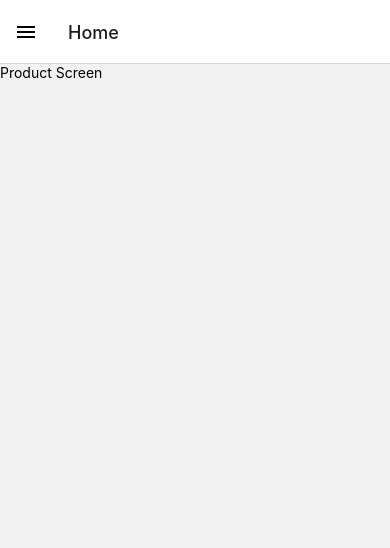
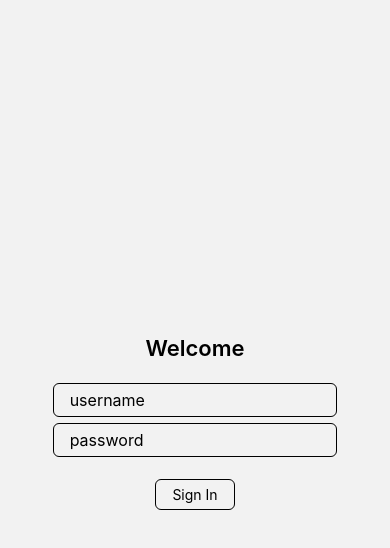
Before and after one commit to EKOLX/e-Shop, a React Native app: screen /Auth in a window 390 px wide. Before the commit this address had no page. Shown: the top 548 px of the page. Built offline with nearby package versions, Linux system fonts and the light colour scheme.

Commit message:
Completed functionalities to auth screen. Updated auth store slice and service and its tests. Updated drawer.

```diff
--- a/package.json
+++ b/package.json
@@ -20,6 +20,8 @@
     "@react-navigation/native": "^6.0.13",
     "@react-navigation/native-stack": "^6.9.1",
     "expo": "~47.0.3",
+    "expo-secure-store": "~12.0.0",
+    "expo-splash-screen": "~0.17.4",
     "expo-status-bar": "~1.4.2",
     "react": "18.1.0",
     "react-dom": "18.1.0",
--- /dev/null
+++ b/src/models/User.ts
@@ -0,0 +1,6 @@
+export default interface User {
+    id: number;
+    username: string;
+    password: string;
+    role: 'customer' | 'admin';
+}
--- a/src/navigation/index.tsx
+++ b/src/navigation/index.tsx
@@ -1,27 +1,69 @@
+import { useEffect } from "react";
+import { SafeAreaView } from "react-native";
 import { NavigationContainer } from "@react-navigation/native";
 import { createNativeStackNavigator } from "@react-navigation/native-stack";
-import { createDrawerNavigator } from "@react-navigation/drawer";
+import {
+  createDrawerNavigator,
+  DrawerContentScrollView,
+  DrawerItem,
+  DrawerItemList,
+} from "@react-navigation/drawer";
+import * as SplashScreen from "expo-splash-screen";
+import { useDispatch, useSelector } from "react-redux";
 
+import { AppState } from "../store/AppState";
+import * as authAction from "../store/actions/auth.action";
 import AuthScreen from "../screens/auth.screen";
 import ProductScreen from "../screens/product.screen";
 import CartScreen from "../screens/cart.screen";
+
+SplashScreen.preventAutoHideAsync();
 
 const Stack = createNativeStackNavigator();
 const Drawer = createDrawerNavigator();
 
 export default function Navigation() {
-  let isAuth = true;
+  const auth = useSelector((state: AppState) => state.auth);
+
+  const dispatch = useDispatch();
+
+  useEffect(() => {
+    (async () => {
+      await dispatch(authAction.checkAuth());
+      SplashScreen.hideAsync();
+    })();
+  }, []);
 
   return (
     <NavigationContainer>
-      {isAuth ? (
-        <Drawer.Navigator>
+      {auth.user ? (
+        <Drawer.Navigator
+          drawerContent={(props) => (
+            <DrawerContentScrollView
+              {...props}
+              contentContainerStyle={{ flex: 1 }}
+            >
+              <SafeAreaView style={{ flex: 1 }}>
+                <DrawerItemList {...props} />
+                <DrawerItem
+                  style={{ marginTop: "auto" }}
+                  label="Sign Out"
+                  onPress={() => dispatch(authAction.signOut())}
+                />
+              </SafeAreaView>
+            </DrawerContentScrollView>
+          )}
+        >
           <Drawer.Screen name="Home" component={ProductScreen} />
           <Drawer.Screen name="Cart" component={CartScreen} />
         </Drawer.Navigator>
       ) : (
         <Stack.Navigator>
-          <Stack.Screen name="Auth" component={AuthScreen} />
+          <Stack.Screen
+            name="Auth"
+            component={AuthScreen}
+            options={{ headerShown: false }}
+          />
         </Stack.Navigator>
       )}
     </NavigationContainer>
--- a/src/screens/auth.screen.tsx
+++ b/src/screens/auth.screen.tsx
@@ -1,9 +1,94 @@
-import { Text, View } from "react-native";
+import { useState } from "react";
+import {
+  SafeAreaView,
+  StyleSheet,
+  Text,
+  TextInput,
+  TouchableOpacity,
+  View,
+} from "react-native";
+import { useDispatch, useSelector } from "react-redux";
+
+import * as authAction from "../store/actions/auth.action";
+import { AppState } from "../store/AppState";
 
 export default function AuthScreen() {
+  const [username, setUsername] = useState("");
+  const [password, setPassword] = useState("");
+
+  const { inProgress, errorMessage } = useSelector(
+    (state: AppState) => state.auth
+  );
+
+  const dispatch = useDispatch();
+
+  const onSignInPress = () => {
+    dispatch(authAction.signIn(username, password));
+  };
+
   return (
-    <View>
-      <Text>Auth Screen</Text>
-    </View>
+    <SafeAreaView style={{ flex: 1 }}>
+      <View style={styles.container}>
+        <Text style={styles.headerText}>Welcome</Text>
+
+        <View style={styles.inputsSection}>
+          <TextInput
+            style={styles.input}
+            placeholder="username"
+            value={username}
+            onChangeText={setUsername}
+          />
+          <TextInput
+            style={styles.input}
+            placeholder="password"
+            secureTextEntry
+            value={password}
+            onChangeText={setPassword}
+          />
+        </View>
+
+        {inProgress && <Text style={{ color: "blue" }}>in progress ...</Text>}
+        {errorMessage && <Text style={{ color: "red" }}>{errorMessage}</Text>}
+
+        <TouchableOpacity
+          style={styles.button}
+          onPress={onSignInPress}
+          disabled={inProgress}
+        >
+          <Text>Sign In</Text>
+        </TouchableOpacity>
+      </View>
+    </SafeAreaView>
   );
 }
+
+const styles = StyleSheet.create({
+  container: {
+    flex: 1,
+    alignItems: "center",
+    justifyContent: "center",
+  },
+  headerText: {
+    fontSize: 22,
+    fontWeight: "600",
+    marginBottom: 22,
+  },
+  inputsSection: {
+    width: "73%",
+  },
+  input: {
+    fontSize: 16,
+    paddingVertical: 6,
+    paddingHorizontal: 16,
+    borderWidth: 1,
+    borderRadius: 6,
+    marginBottom: 6,
+  },
+  button: {
+    borderWidth: 1,
+    borderRadius: 6,
+    paddingVertical: 6,
+    paddingHorizontal: 16,
+    marginTop: 16,
+  },
+});
--- a/src/screens/product.screen.tsx
+++ b/src/screens/product.screen.tsx
@@ -1,6 +1,10 @@
 import { Text, View } from "react-native";
+import { useSelector } from "react-redux";
+import { AppState } from "../store/AppState";
 
 export default function ProductScreen() {
+  const user = useSelector((state: AppState) => state.auth.user);
+  console.log("user", user);
   return (
     <View>
       <Text>Product Screen</Text>
--- a/src/services/auth.service.ts
+++ b/src/services/auth.service.ts
@@ -1,15 +1,20 @@
 import db from '../database/db.json';
+import User from '../models/User';
 
-export const signIn = async (username: string, password: string): Promise<boolean> =>
+export const signInAsync = async (username: string, password: string): Promise<User> =>
     await new Promise((resolve, reject) =>
         setTimeout(() => {
-            try {
-                const isAuth = db.users
-                    .some(user => user.username === username && user.password === password);
+            const response = db.users
+                .find(user => user.username === username && user.password === password);
 
-                resolve(isAuth);
-            } catch (error) {
-                reject(error);
+            if (response) {
+                const user: Partial<User> = response as User;
+                delete user.password;
+
+                resolve(user as User);
+            }
+            else {
+                reject(new Error('No such user'));
             }
         }, 2000)
     );
--- a/src/store/actions/auth.action.ts
+++ b/src/store/actions/auth.action.ts
@@ -1,26 +1,53 @@
+import * as SecureStore from 'expo-secure-store';
 import { Dispatch } from "redux";
 
 import * as authService from '../../services/auth.service';
+import User from '../../models/User';
+
+interface InProgressAction {
+    type: 'AUTH_IN_PROGRESS';
+}
 
 interface SuccessAction {
     type: 'AUTH_SUCCESS';
+    user: User;
 }
 
 interface FailedAction {
     type: 'AUTH_FAILED';
+    errorMessage: string | null;
 }
 
-export type AuthAction = SuccessAction | FailedAction;
+export type AuthAction = InProgressAction | SuccessAction | FailedAction;
+
+export const checkAuth = () =>
+    async (dispatch: Dispatch<AuthAction>) => {
+        dispatch({ type: 'AUTH_IN_PROGRESS' });
+
+        const userJson = await SecureStore.getItemAsync('USER');
+        const user = userJson ? JSON.parse(userJson) : null;
+
+        user ? dispatch({ type: 'AUTH_SUCCESS', user }) : dispatch({ type: 'AUTH_FAILED', errorMessage: null });
+    };
 
 export const signIn = (username: string, password: string) =>
     async (dispatch: Dispatch<AuthAction>) => {
         try {
-            await authService.signIn(username, password);
+            dispatch({ type: 'AUTH_IN_PROGRESS' });
 
-            dispatch({ type: 'AUTH_SUCCESS' });
+            const user = await authService.signInAsync(username, password);
+            await SecureStore.setItemAsync('USER', JSON.stringify(user));
+
+            user ? dispatch({ type: 'AUTH_SUCCESS', user }) : dispatch({ type: 'AUTH_FAILED', errorMessage: 'username or password is invalid' });
         } catch (error) {
             console.error('signIn =>', error);
 
-            dispatch({ type: 'AUTH_FAILED' });
+            dispatch({ type: 'AUTH_FAILED', errorMessage: 'username or password is invalid' });
         }
     };
+
+export const signOut = () =>
+    async (dispatch: Dispatch<AuthAction>) => {
+        await SecureStore.deleteItemAsync('USER');
+        dispatch({ type: 'AUTH_FAILED', errorMessage: null });
+    };
--- a/src/store/reducers/auth.reducer.ts
+++ b/src/store/reducers/auth.reducer.ts
@@ -1,17 +1,33 @@
 import { AuthAction } from "../actions/auth.action";
+import User from "../../models/User";
 
 interface AuthState {
-    isAuth: boolean;
+    inProgress: boolean;
+    user?: User | null;
+    errorMessage?: string | null;
 }
 
-const initialState: AuthState = { isAuth: false };
+const initialState: AuthState = { inProgress: false };
 
 export const authReducer = (state: AuthState = initialState, action: AuthAction): AuthState => {
     switch (action.type) {
+        case 'AUTH_IN_PROGRESS':
+            return {
+                inProgress: true,
+                errorMessage: null
+            };
         case 'AUTH_SUCCESS':
             return {
-                isAuth: true
+                inProgress: false,
+                user: action.user,
+                errorMessage: null
             };
+        case 'AUTH_FAILED':
+            return {
+                inProgress: false,
+                user: null,
+                errorMessage: action.errorMessage
+            }
         default: return state;
     }
 };
```
Also changed, not shown: 2 other files (tests, documents, lock files or other folders).
